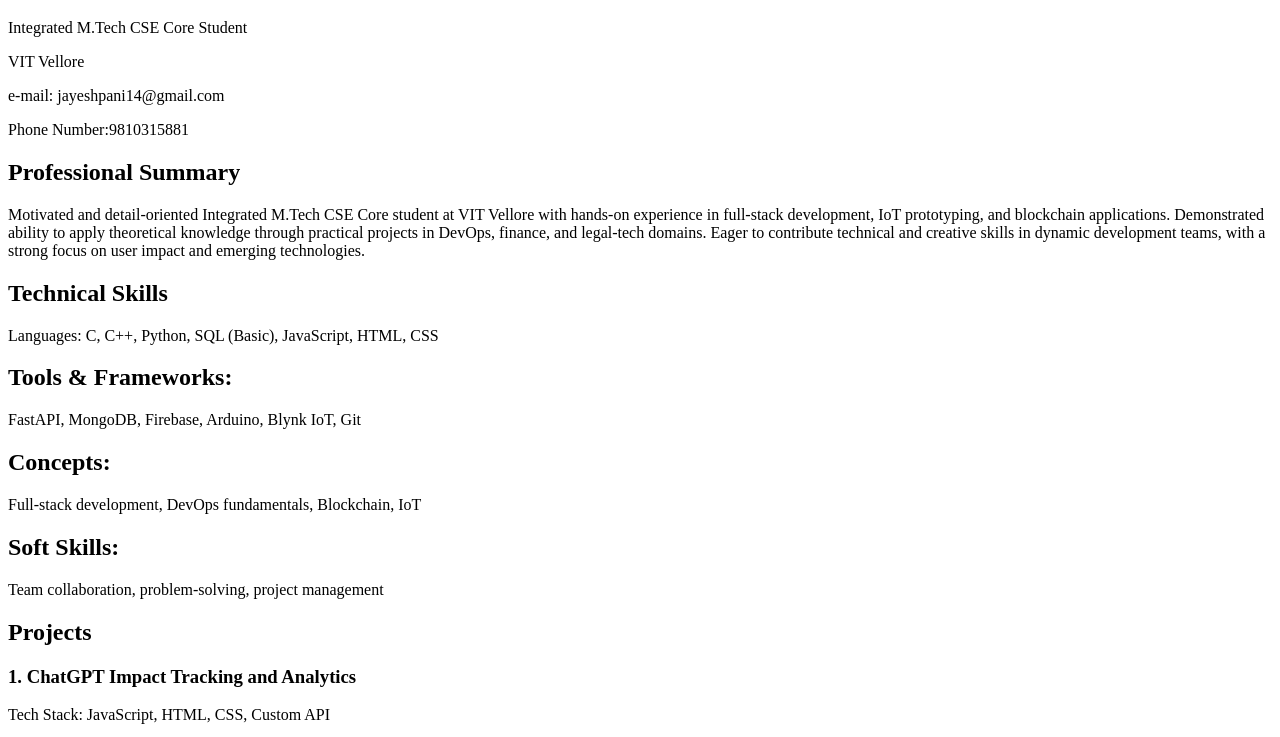
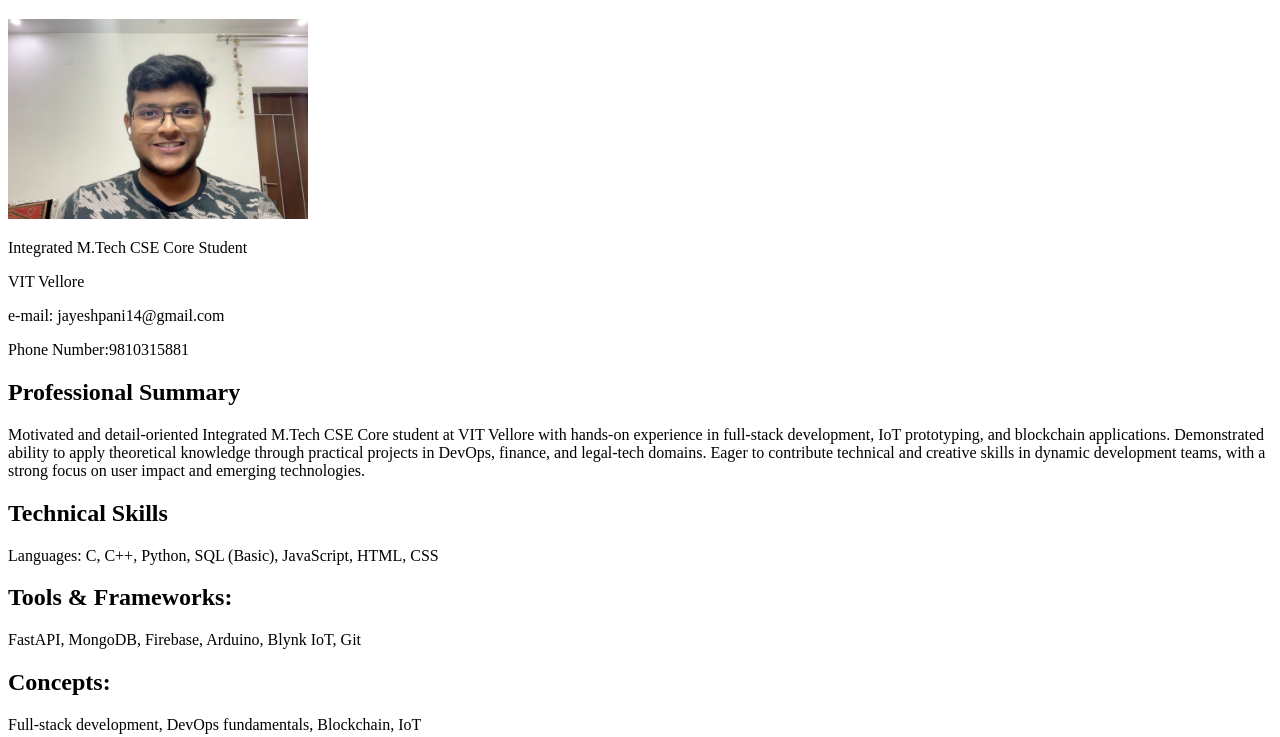
Before and after one commit to JayeshPani/Resume, a plain HTML site: page index.html in a window 1280 px wide. Shown: the part 61-798 px from the top of the page. Drawn offline with Linux system fonts and the light colour scheme.

Commit message:
Update index.html

```diff
--- a/index.html
+++ b/index.html
@@ -7,6 +7,7 @@
 </head>
 <body>
 <h1>Jayesh Pani</h1>
+<img src="./Photo.jpg" alt="Jayesh Pani" height="200">
 <p>Integrated M.Tech CSE Core Student</p>
 <p>VIT Vellore</p>
 <p>e-mail: jayeshpani14@gmail.com</p>
```
